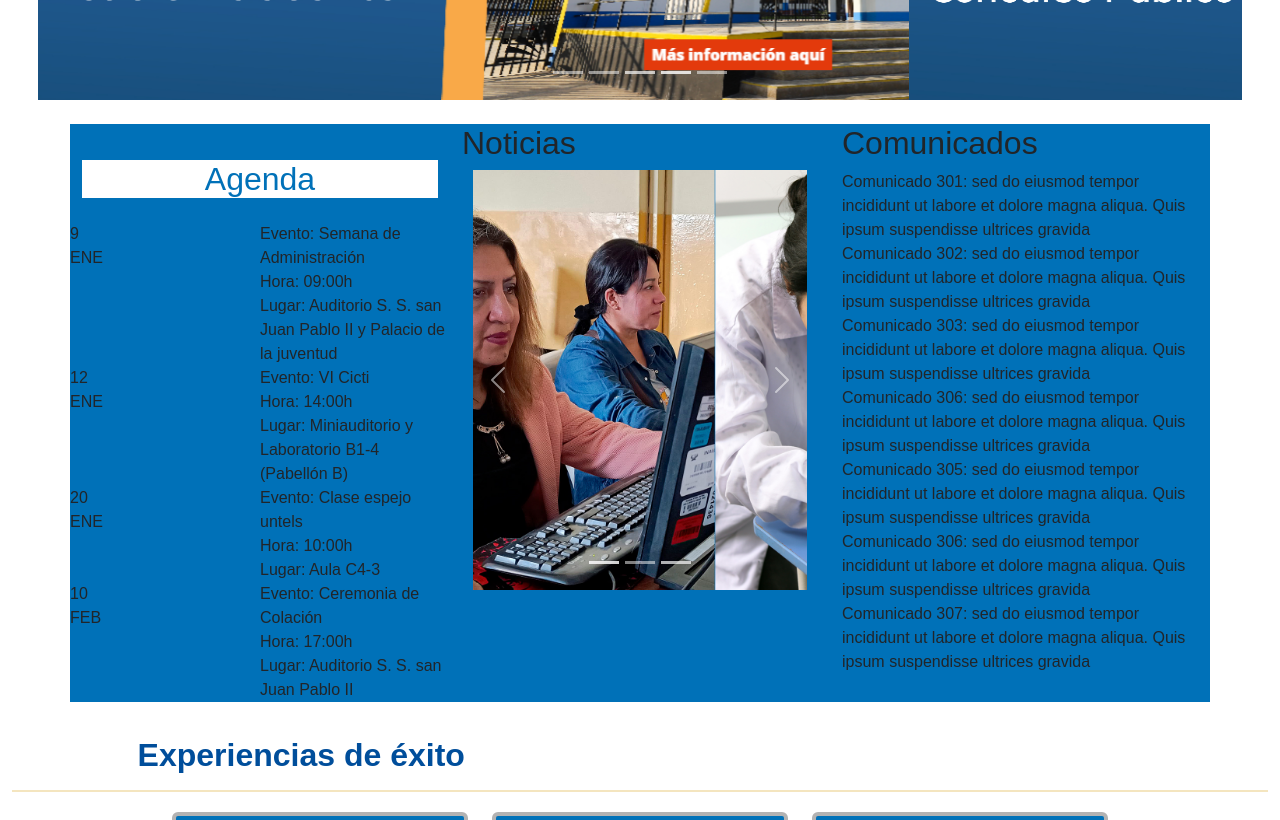
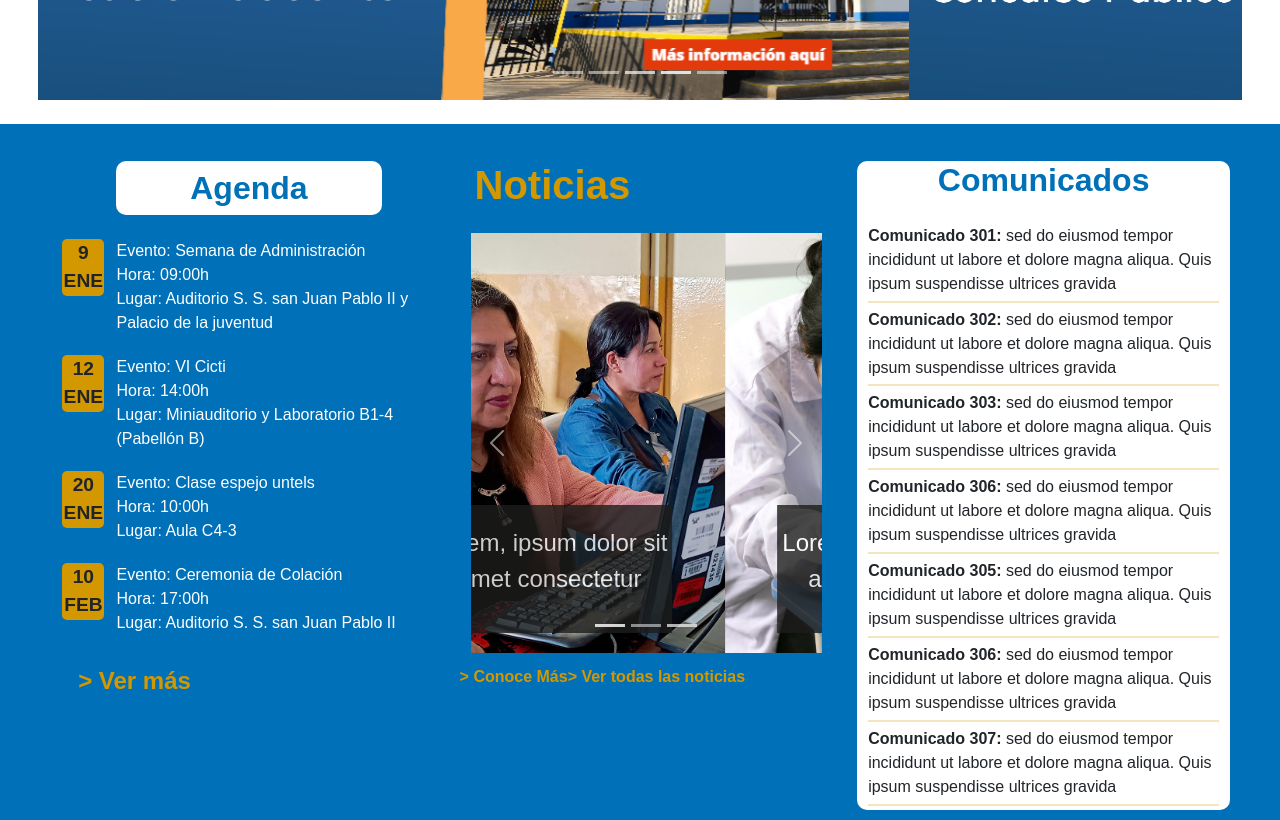
Before and after one commit to SergioCallanPerez/UntelsWebFrontend, a React (Vite) app: page / in a window 1280 px wide. Shown: the part 360-1180 px from the top of the page. Built offline with nearby package versions, Linux system fonts and the light colour scheme.

Commit message:
Change to fluid container

```diff
--- a/src/main/pages/main/announcements.jsx
+++ b/src/main/pages/main/announcements.jsx
@@ -12,9 +12,9 @@ export default function Announcements() {
 
     return (
         <section className='py-4'>
-            <Container>
+            <Container fluid>
                 <Row className='announcements-container'>
-                    <Col className='justify-content'>
+                    <Col xs={12} md={4}>
                         <div className='background-schedule'>
                             <h2 className='mb-4 on-background-light agenda'>Agenda</h2>
                         </div>
@@ -23,13 +23,17 @@ export default function Announcements() {
                         <Schedule />
 
                     </Col>
-                    <Col>
-                        <h2>Noticias</h2>
+
+                    <Col xs={12} md={4}>
+                        <h2 className='mb-4 news'>Noticias</h2>
                         <News />
                     </Col>
-                    <Col>
-                        <h2>Comunicados</h2>
-                        <Communications />
+                    <Col xs={12} md={4}>
+                        <div className='communications-background'>
+                            <h2 className='mb-4 on-background-light communications-title'>Comunicados</h2>
+                            <Communications />
+                        </div>
+
                     </Col>
                 </Row>
 
--- a/src/main/pages/main/communications.jsx
+++ b/src/main/pages/main/communications.jsx
@@ -1,11 +1,15 @@
 import { Container } from 'react-bootstrap';
 import Row from 'react-bootstrap/Row';
 import Col from 'react-bootstrap/Col';
+import "../../styles/communications.css"
 
 function Messages({no,message}){
     return(
         <Row className='message-column'>
-            <Col>{`Comunicado ${no}: ${message}`}</Col>
+            <Col className='communications-text'>
+            <span className="bold-text">{`Comunicado ${no}:`}</span> {message}
+            <hr className='CommunicationsLine'/>
+            </Col>
         </Row>
     )
 }
--- a/src/main/pages/main/news.jsx
+++ b/src/main/pages/main/news.jsx
@@ -5,7 +5,25 @@ import carouselIMG1 from '../../assets/new1.png';
 import carouselIMG2 from '../../assets/new2.png';
 import carouselIMG3 from '../../assets/new3.png';
 
-const carouselImages = [carouselIMG1, carouselIMG2, carouselIMG3];
+const carouselElements = [
+    {
+        id: '1',
+        img: carouselIMG1,
+        text: "Lorem, ipsum dolor sit amet consectetur",
+    },
+    {
+        id: '2',
+        img: carouselIMG2,
+        text: "Lorem, ipsum dolor sit amet consectetur",
+    },
+    {
+        id: '3',
+        img: carouselIMG3,
+        text: "Lorem, ipsum dolor sit amet consectetur",
+    },
+
+
+]
 
 export default function News() {
     const [index, setIndex] = useState(0);
@@ -14,12 +32,27 @@ export default function News() {
     };
 
     return (
-        <Carousel activeIndex={index} onSelect={handleSelect} className='carousel'>
-            {carouselImages.map((img, idx) => (
-                <Carousel.Item key={idx} interval={1500}>
-                    <img src={img} alt={`Carrusel ${idx + 1}`} className="carouselNewIMG"/>
-                </Carousel.Item>
-            ))}
-        </Carousel>
+        <section>
+            <Carousel activeIndex={index} onSelect={handleSelect} className='carousel'>
+                {carouselElements.map((element) => (
+                    <Carousel.Item key={element.id} interval={1500}>
+                        <img src={element.img} alt={`Carrusel ${element.id + 1}`} className="carouselNewIMG"/>
+                        <div >
+                            <Carousel.Caption className='captions'>
+                                <p>{element.text}</p>
+                            </Carousel.Caption>
+                        </div>
+
+                    </Carousel.Item>
+
+                ))}
+            </Carousel>
+            <div className='more-row' >
+                <a md={6} className= "more-see" href="#Noticias">{'>'} Conoce Más</a>
+                <a md={6} className= "more-see" href="#Noticias">{'>'} Ver todas las noticias</a>
+            </div>
+
+        </section>
+
     );
 }
--- a/src/main/pages/main/schedule.jsx
+++ b/src/main/pages/main/schedule.jsx
@@ -1,15 +1,19 @@
 import { Container } from 'react-bootstrap';
+import "../../styles/schedule.css"
 import Row from 'react-bootstrap/Row';
 import Col from 'react-bootstrap/Col';
 
 function Event({day,month,description,time,place}){
     return(
         <Row className='event-row'>
-            <Col className='date-column'>
-                <Row>{day}</Row>
-                <Row>{month}</Row>
+            <Col className='background-date' xs={3} md={2}>
+                <div className='date-column'>
+                    <Row className='date'>{day}</Row>
+                    <Row className='date'>{month}</Row>
+                </div>
+
             </Col>
-            <Col>
+            <Col className='description-container' xs>
                 <Row>{`Evento: ${description}`}</Row>
                 <Row>{`Hora: ${time}`}</Row>
                 <Row>{`Lugar: ${place}`}</Row>
@@ -45,6 +49,9 @@ export default function Schedule() {
                     place={event.place}
                 />
             ))}
+            <Row>
+                <a className= "see-more" href="#Noticias">{'>'} Ver más</a>
+            </Row>
         </Col>
     );
 
--- a/src/main/styles/announcements.css
+++ b/src/main/styles/announcements.css
@@ -1,12 +1,37 @@
 .announcements-container{
     background-color: var(--primary-light);
+    padding-left: 4%;
+    padding-right: 3%;
 }
 
 .background-schedule{
     margin-top: 10%;
-    text-align: center;
+    display: flex;
+    justify-content: center;
+    align-items: center;
+
 }
 .agenda{
     background-color: var(--on-primary-color);
+    padding: 2% 20%;
+    border-radius: 10px;
+    font-weight: bold;
+}
+.news{
+    color: var(--untels-mustard);
+    font-size: 250%;
+    font-weight: bold;
+    text-align: left;
+    margin-left: 4%;
+    margin-top: 10%;
+}
 
+.communications-background{
+    background-color: var(--on-primary-color);
+    margin: 10% 0%;
+    border-radius: 10px;
 }
+.communications-title{
+    text-align: center;
+    font-weight: bold;
+}
--- /dev/null
+++ b/src/main/styles/communications.css
@@ -0,0 +1,11 @@
+.message-column{
+    padding: 0% 3%;
+}
+.communications-text{
+    font-size: 100%;
+}
+
+
+.bold-text{
+    font-weight: bold;
+}
--- a/src/main/styles/experiences.css
+++ b/src/main/styles/experiences.css
@@ -22,7 +22,7 @@
     margin-left: 10%;
 }
 
-.h2-mobiler-text{
+.h2-mobile-text{
     color: var(--untels-blue-1);
     margin-top: 10px;
 }
--- a/src/main/styles/news.css
+++ b/src/main/styles/news.css
@@ -3,3 +3,20 @@
     height: 420px;
     object-fit: cover;
 }
+.captions{
+
+    background-color: var(--untels-black);
+    opacity: 80%;
+    font-size: 150%
+
+}
+.more-row{
+    margin: 3% 0%;
+}
+.more-see{
+    color: var(--untels-mustard);
+    text-decoration: none;
+    font-weight: bold;
+    font-size: 100%;
+    margin: 0% 0%;
+}
--- a/src/main/styles/root.css
+++ b/src/main/styles/root.css
@@ -88,3 +88,13 @@ body {
   border: 1px solid var(--untels-mustard);
   margin-bottom: 20px;
 }
+
+.CommunicationsLine{
+  border: 1px solid var(--untels-mustard);
+  margin: 1.4% 0%;
+}
+
+.announcementsLine{
+  border: 1px solid var(--untels-white);
+  margin: 0% 1.4%;
+}
--- a/src/main/styles/schedule.css
+++ b/src/main/styles/schedule.css
@@ -0,0 +1,31 @@
+.event-row{
+    margin-bottom: 20px;
+    display: flex;
+    align-items: stretch;
+}
+
+.background-date{
+    text-align: center;
+    font-weight: bold;
+
+}
+.date-column{
+    background-color: var(--untels-mustard);
+    border-radius: 5px;
+}
+.date{
+    display: flex;
+    justify-content: center;
+    padding: 0%,30%;
+    font-size: 1.2rem;
+}
+.description-container{
+    color: var(--on-primary-color);
+}
+.see-more{
+    color: var(--untels-mustard);
+    text-decoration: none;
+    font-weight: bold;
+    font-size: 150%;
+    margin: 2% 4%;
+}
```
